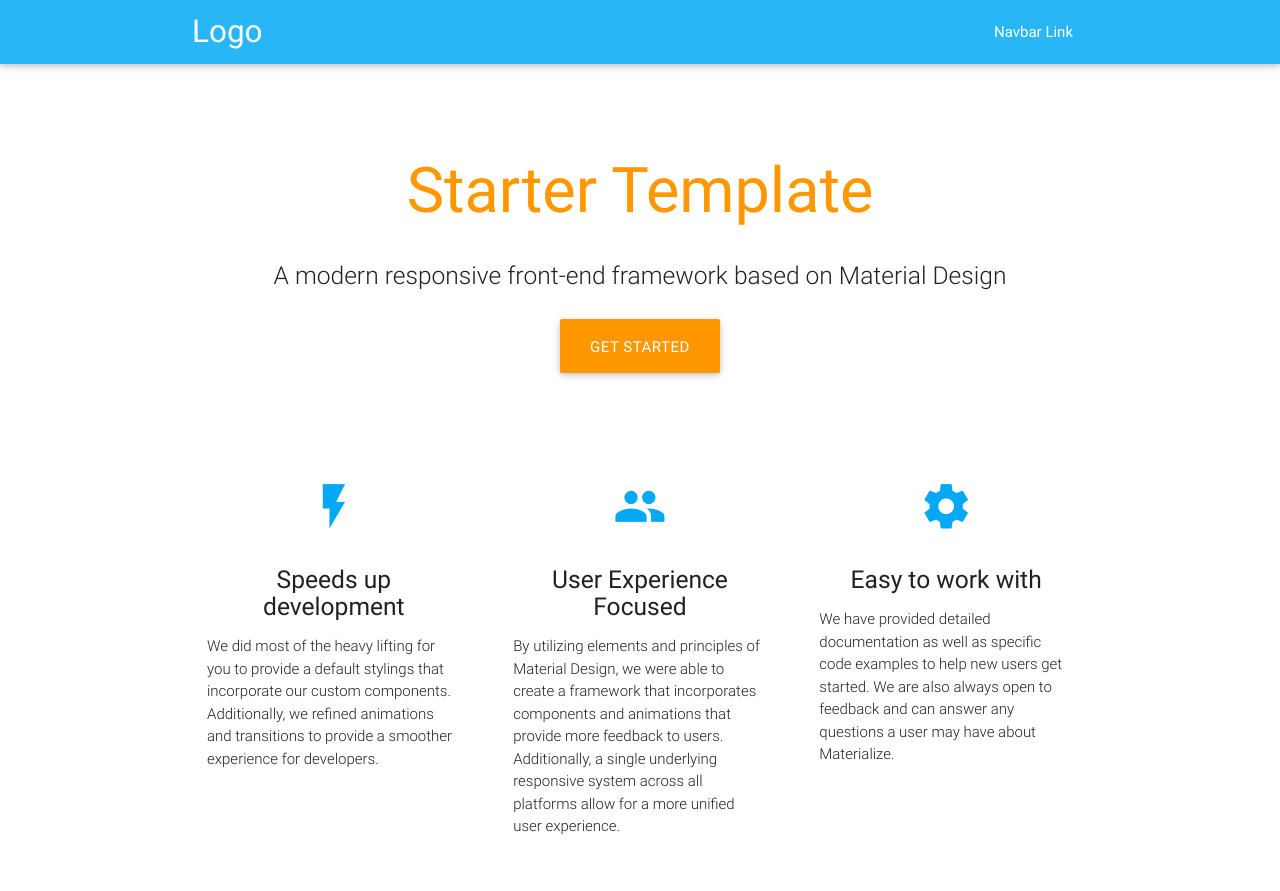
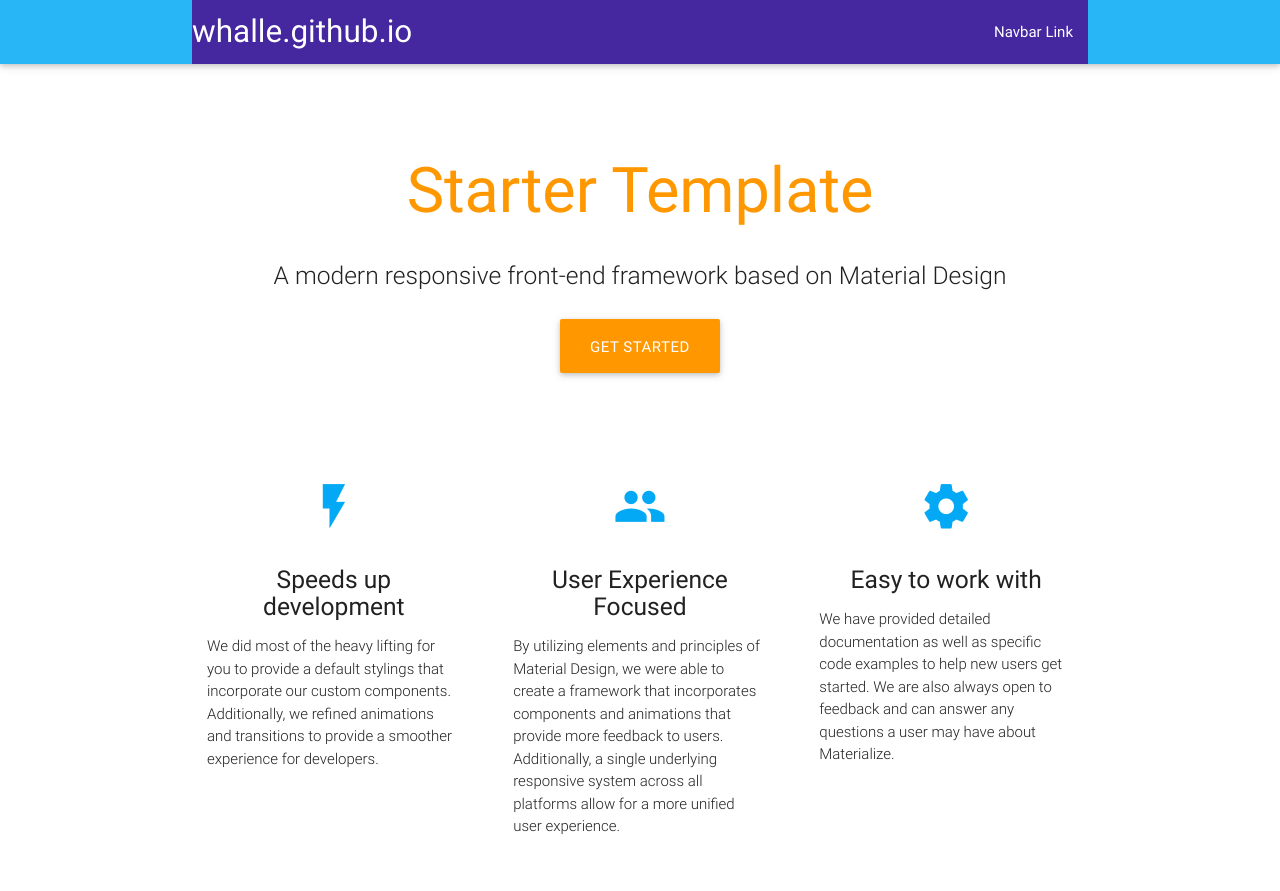
Before and after one commit to whalle/whalle.github.io, a plain HTML site: page index.html in a window 1280 px wide. Shown: the top 891 px of the page. Drawn offline with nearby package versions, Linux system fonts and the light colour scheme.

Commit message:
change logo

```diff
--- a/index.html
+++ b/index.html
@@ -3,7 +3,7 @@
 <head>
   <meta http-equiv="Content-Type" content="text/html; charset=UTF-8"/>
   <meta name="viewport" content="width=device-width, initial-scale=1, maximum-scale=1.0"/>
-  <title>Starter Template - Materialize</title>
+  <title>whalle.github.io</title>
 
   <!-- CSS  -->
   <link href="https://fonts.googleapis.com/icon?family=Material+Icons" rel="stylesheet">
@@ -12,7 +12,7 @@
 </head>
 <body>
   <nav class="light-blue lighten-1" role="navigation">
-    <div class="nav-wrapper container"><a id="logo-container" href="#" class="brand-logo">Logo</a>
+    <div class="nav-wrapper container deep-purple darken-3"><a id="logo-container" href="#" class="brand-logo">whalle.github.io</a>
       <ul class="right hide-on-med-and-down">
         <li><a href="#">Navbar Link</a></li>
       </ul>
```
